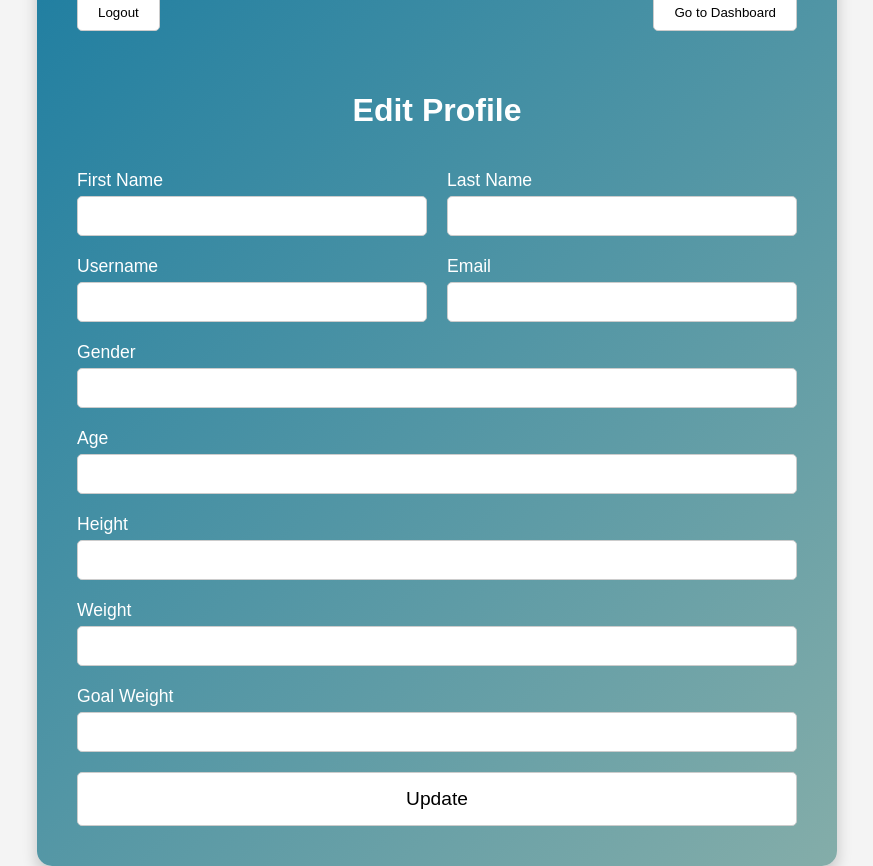
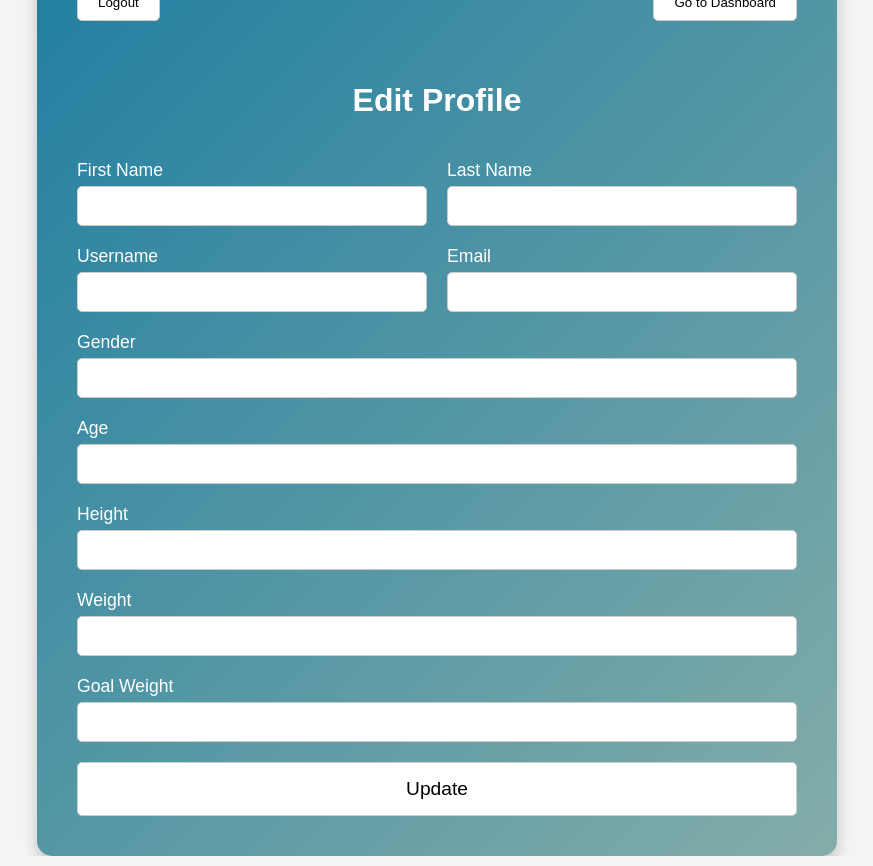
Before and after one commit to ZackAlaoui/COP4331_LargeProject, a React (Vite) app in the folder frontend/: page /editprofile in a window 1280 px wide. Shown: the whole page, without its empty margins (203-1076 px from the left). Built offline with nearby package versions, Linux system fonts and the light colour scheme.

Commit message:
get rid of margin top on this page as well

```diff
--- a/frontend/src/components/EditProfile.css
+++ b/frontend/src/components/EditProfile.css
@@ -15,10 +15,9 @@ body {
   width: 800px; /* Increased width for a wider box */
   padding: 40px;
   border-radius: 15px;
-  background-image: linear-gradient(135deg, #1F7EA1, #84ada9);
+  background-image: linear-gradient(135deg, #1f7ea1, #84ada9);
   color: #fff;
   box-shadow: 0 8px 15px rgba(0, 0, 0, 0.2);
-  margin-top: 20px;
   display: flex;
   flex-direction: column;
   box-sizing: border-box;
```
